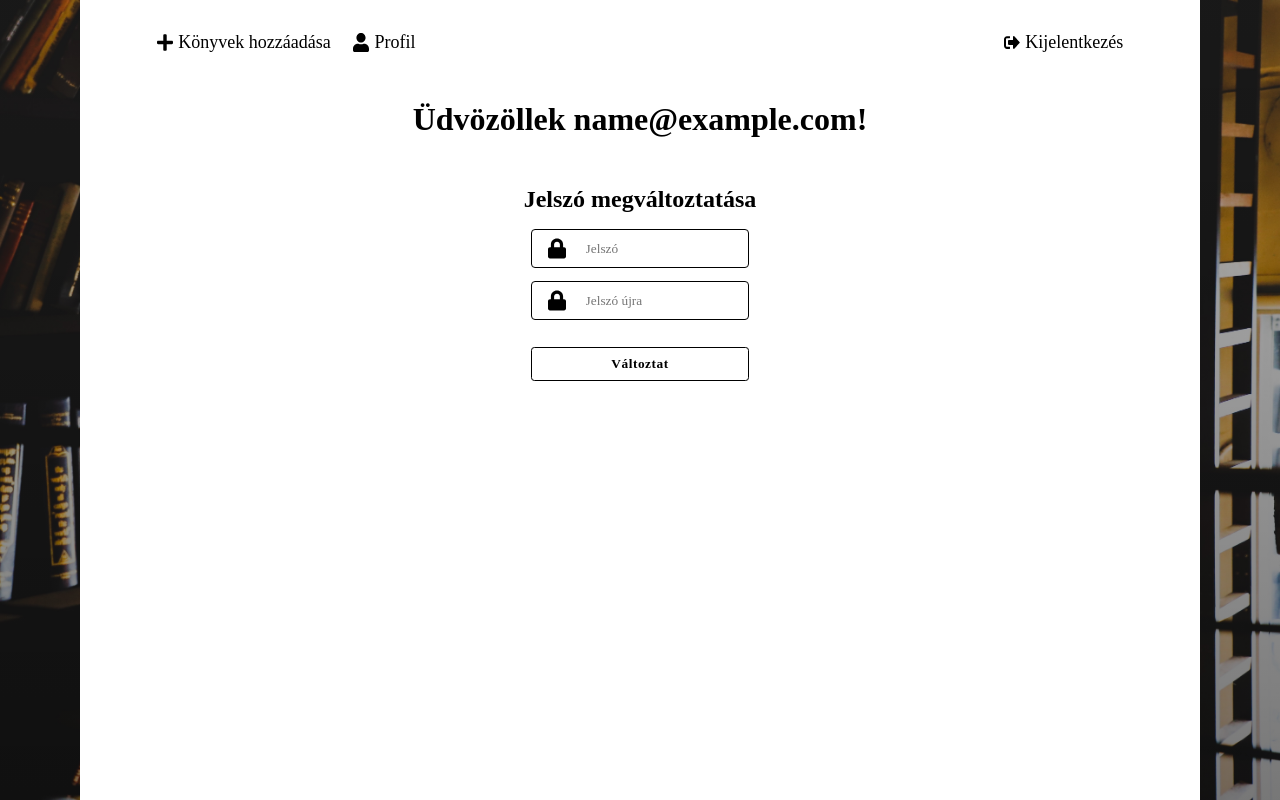
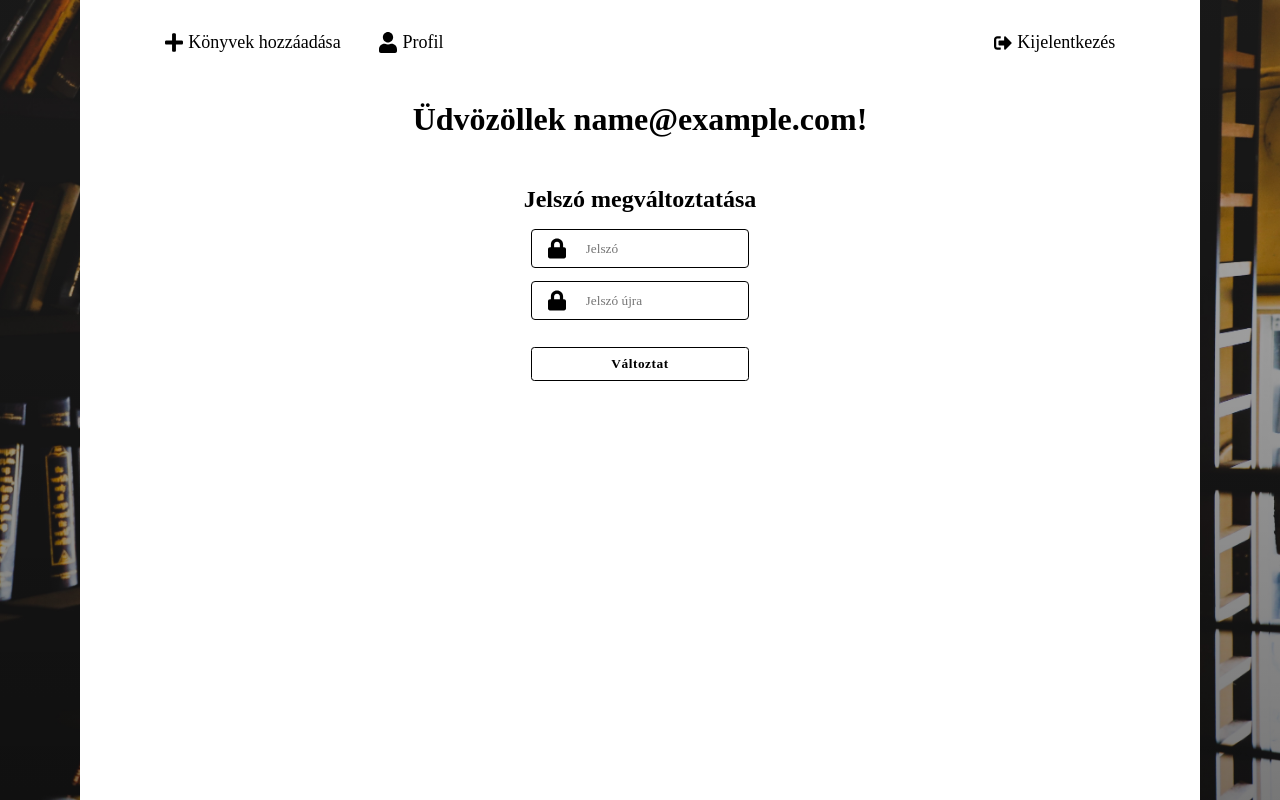
Before and after one commit to r3surr3cti0n/konyvtar, a PHP site: page /profil/ in a window 1280 px wide. Run offline with PHP 8.4, Linux system fonts and the light colour scheme; the visitor is signed in with stand-in values (Sample User, id 1); some web fonts are replaced.

Commit message:
Make nav img bigger

```diff
--- a/style/main.css
+++ b/style/main.css
@@ -16,7 +16,7 @@ body {
 
 #nav img {
 	display: inline-block;
-	max-width: 0.9em;
+	width: 1.125rem;
 }
 
 .nav-links {
```
